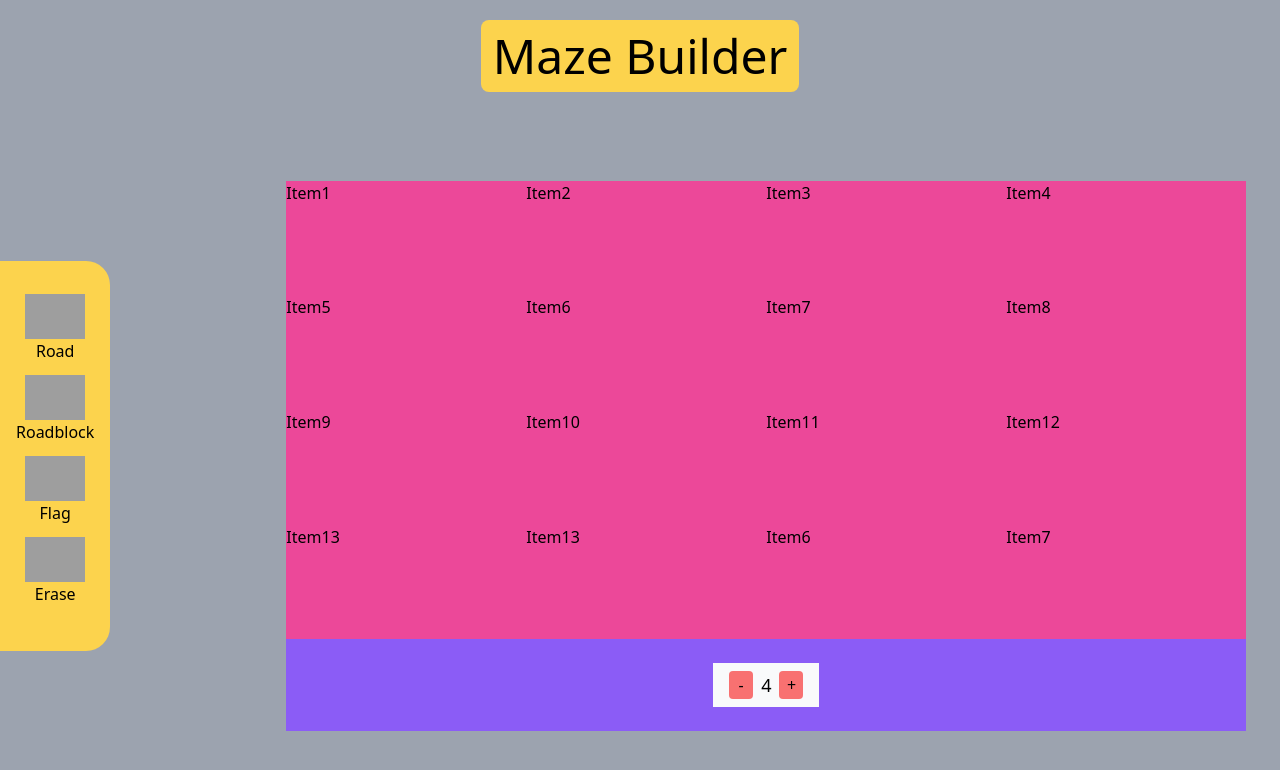
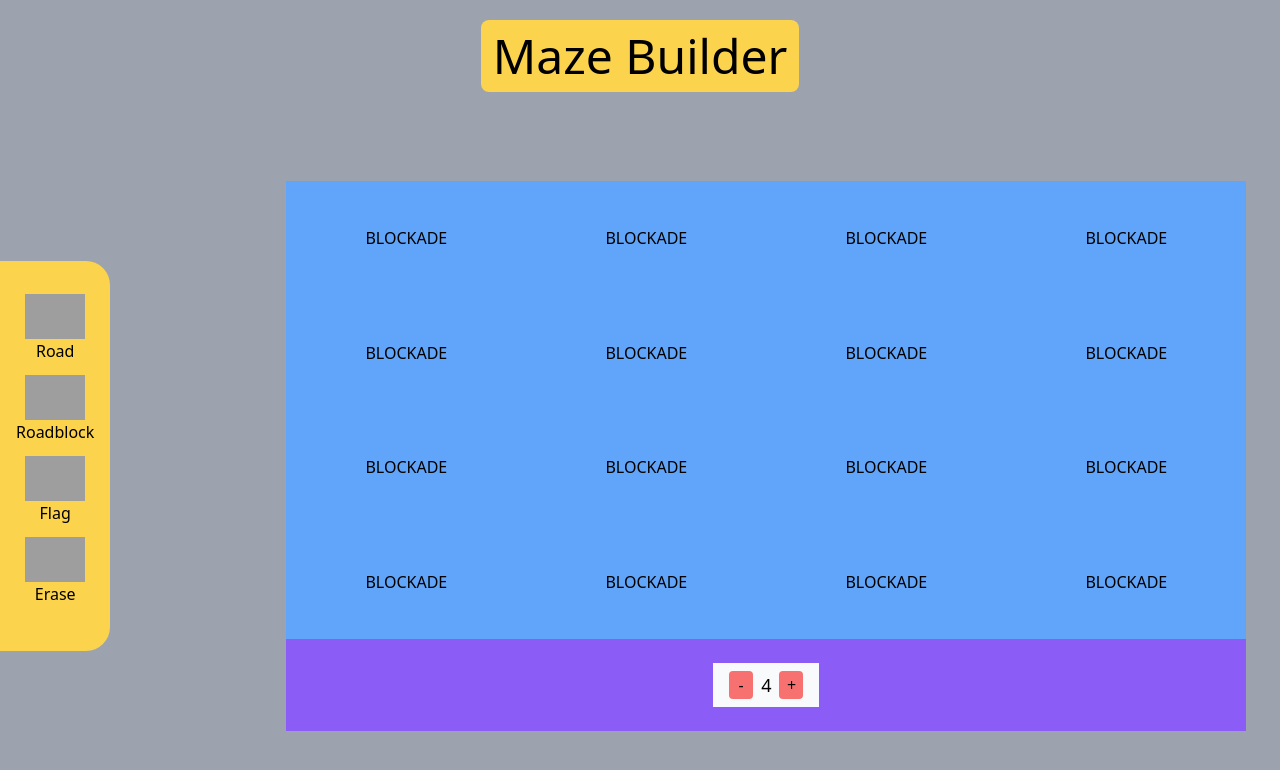
Before and after one commit to Francisco-Ibarra07/MazeBuilder, a React (Create React App) app: page / in a window 1280 px wide. Shown: the top 770 px of the page. Built offline with nearby package versions, Linux system fonts and the light colour scheme; grey boxes are pictures that could not be loaded.

Commit message:
Created flattenGrid() function

```diff
--- a/src/components/Grid.tsx
+++ b/src/components/Grid.tsx
@@ -24,6 +24,24 @@ function Grid(props: GridProps) {
     }
   };
 
+  const flattenGrid = (): JSX.Element[] => {
+    let list: JSX.Element[] = [];
+    for (let row = 0; row < grid.length; row++) {
+      for (let col = 0; col < grid[row].length; col++) {
+        list.push(
+          <Tile
+            key={`tile-row${row}-col${col}`}
+            type={grid[row][col]}
+            location={{ row, col }}
+            onClickHandler={tileClickHandler}
+          />
+        );
+      }
+    }
+
+    return list;
+  };
+
   const styles = {
     gridContainer: {
       gridTemplateRows: `repeat(${grid.length}, minmax(0, 1fr)`,
@@ -36,22 +54,7 @@ function Grid(props: GridProps) {
       className="bg-pink-500 w-full h-full grid"
       style={styles.gridContainer}
     >
-      <div>Item1</div>
-      <div>Item2</div>
-      <div>Item3</div>
-      <div>Item4</div>
-      <div>Item5</div>
-      <div>Item6</div>
-      <div>Item7</div>
-      <div>Item8</div>
-      <div>Item9</div>
-      <div>Item10</div>
-      <div>Item11</div>
-      <div>Item12</div>
-      <div>Item13</div>
-      <div>Item13</div>
-      <div>Item6</div>
-      <div>Item7</div>
+      {flattenGrid()}
     </div>
   );
 }
--- a/src/components/Tile.tsx
+++ b/src/components/Tile.tsx
@@ -15,9 +15,9 @@ function Tile(props: TileProps) {
   };
 
   return (
-    <div className="bg-blue-400 w-8 border-gray-400" onClick={handleClick}>
-      T
-    </div>
+    <button className="bg-blue-400" onClick={handleClick}>
+      {type}
+    </button>
   );
 }
 
```
